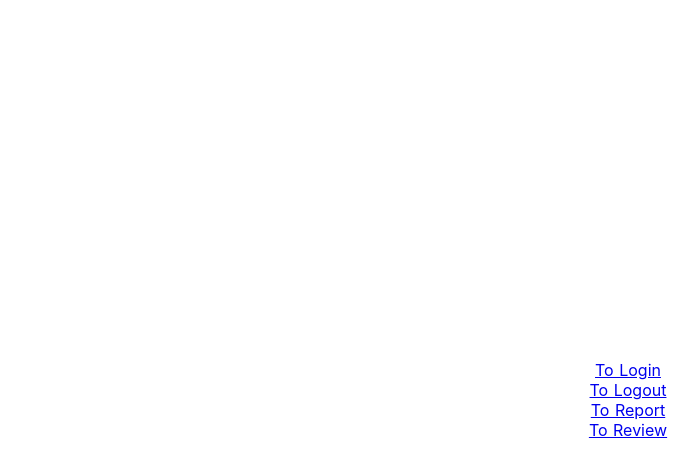
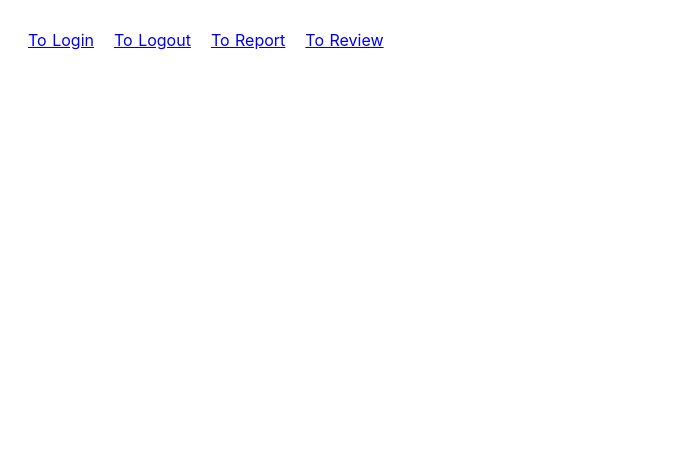
Before and after one commit to kanade0404/bita-hackathon-client, a Nuxt app: page / in a window 1280 px wide. Shown: the top 474 px of the page, without its empty margins (12-709 px from the left). Built offline with nearby package versions, Linux system fonts and the light colour scheme.

Commit message:
add: Headerコンポーネント切り分け

```diff
--- /dev/null
+++ b/components/Header.vue
@@ -0,0 +1,39 @@
+<template>
+  <header class="header">
+    <nav class="header__nav">
+      <ul class="headerLinks">
+        <li class="link"><NuxtLink to="/login">To Login</NuxtLink></li>
+        <li class="link"><NuxtLink to="/logout">To Logout</NuxtLink></li>
+        <li class="link"><NuxtLink to="/report">To Report</NuxtLink></li>
+        <li class="link"><NuxtLink to="/reviwe">To Review</NuxtLink></li>
+      </ul>
+    </nav>
+  </header>
+</template>
+
+<script>
+export default {
+  name: 'Header',
+}
+</script>
+
+<style scoped>
+.header {
+  display: flex;
+  height: 80px;
+}
+
+.header__nav {
+  display: flex;
+  align-items: center;
+}
+
+.headerLinks {
+  display: flex;
+  list-style: none;
+}
+
+.link:not(:last-of-type) {
+  margin-right: 20px;
+}
+</style>
--- a/layouts/default.vue
+++ b/layouts/default.vue
@@ -1,8 +1,17 @@
 <template>
   <div>
+    <Header />
     <Nuxt />
   </div>
 </template>
+
+<script>
+import Header from '../components/Header'
+
+export default {
+  components: { Header },
+}
+</script>
 
 <style>
 html {
--- a/pages/index.vue
+++ b/pages/index.vue
@@ -1,10 +1,4 @@
 <template>
-  <div class="container">
-    <div class="link"><NuxtLink to="/login">To Login</NuxtLink></div>
-    <div class="link"><NuxtLink to="/logout">To Logout</NuxtLink></div>
-    <div class="link"><NuxtLink to="/report">To Report</NuxtLink></div>
-    <div class="link"><NuxtLink to="/reviwe">To Review</NuxtLink></div>
-  </div>
 </template>
 
 <script>
```
